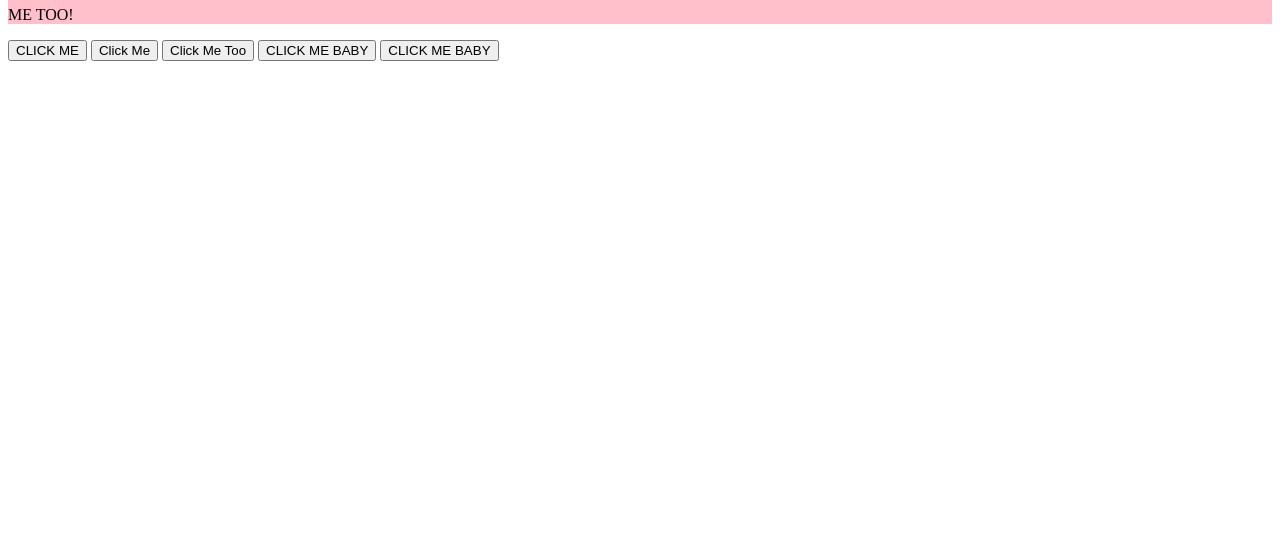
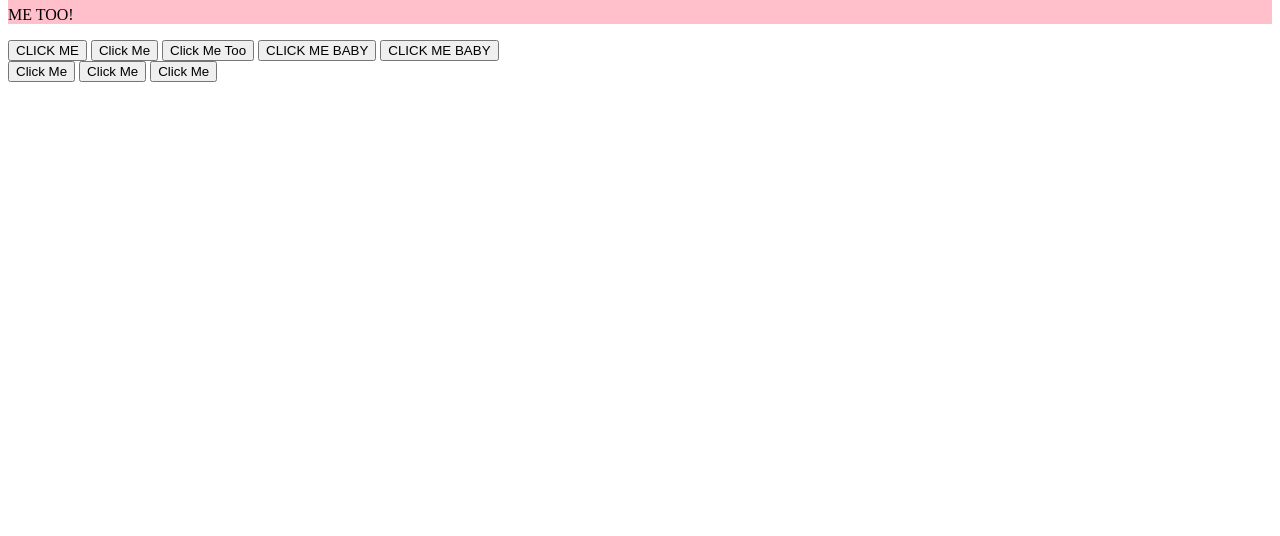
Before and after one commit to ahmed666916/dom-exercise, a plain HTML site: page index.html in a window 1280 px wide. Shown: the part 264-800 px from the top of the page. Drawn offline with Linux system fonts and the light colour scheme.

Commit message:
added button container

```diff
--- a/index.html
+++ b/index.html
@@ -29,6 +29,13 @@
       <button id="btn-baby">CLICK ME BABY</button>
 
 
+      <div id="btn-container">
+        <button id="1">Click Me</button>
+        <button id="2">Click Me</button>
+        <button id="3">Click Me</button>
+    </div>
+
+
 
 
     <script src="js/script.js"></script>
--- a/js/script.js
+++ b/js/script.js
@@ -80,3 +80,12 @@ buttonBaby.addEventListener('click', alertFunction);
 btn.addEventListener('click', function (e) {
     e.target.style.background = 'blue';
   });
+
+
+const buttons = document.querySelectorAll('button');
+
+buttons.forEach((button) => {
+    button.addEventListener('click', () => {
+        alert(button.id);
+    })
+})
```
